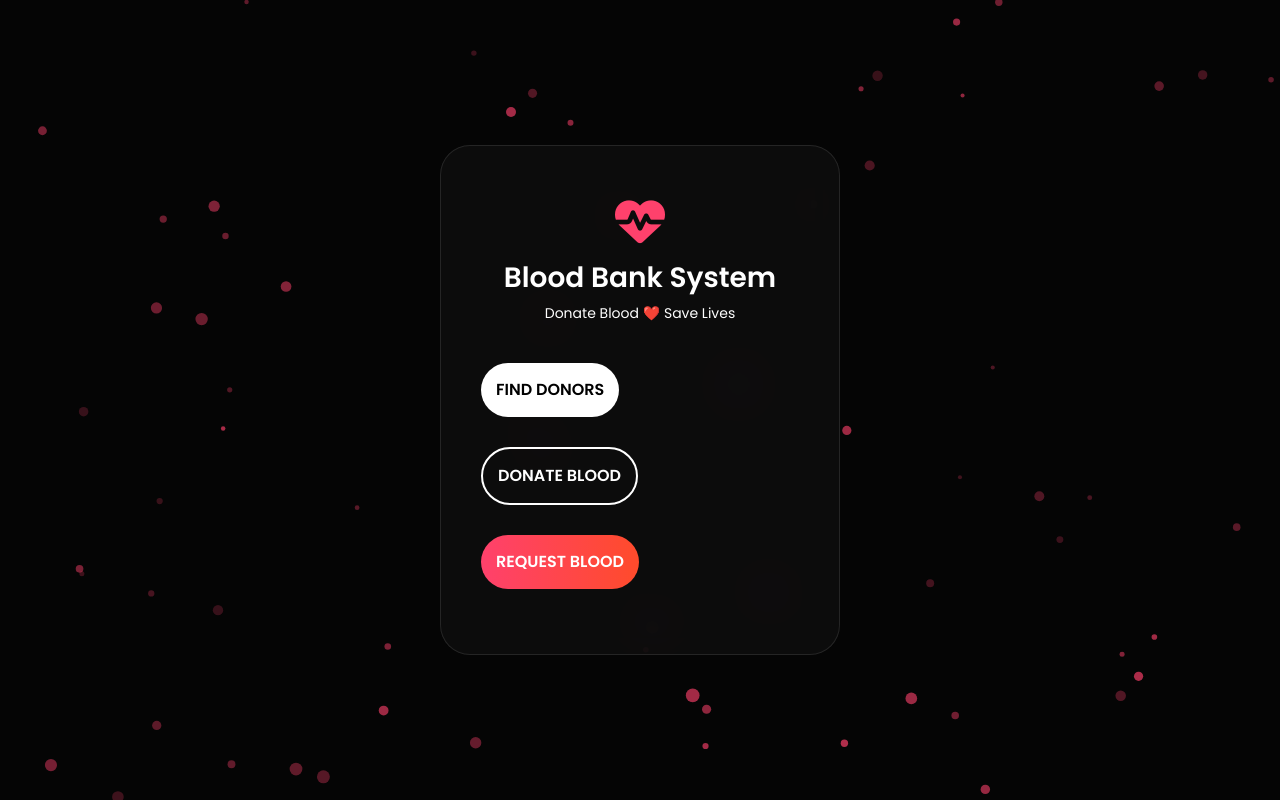
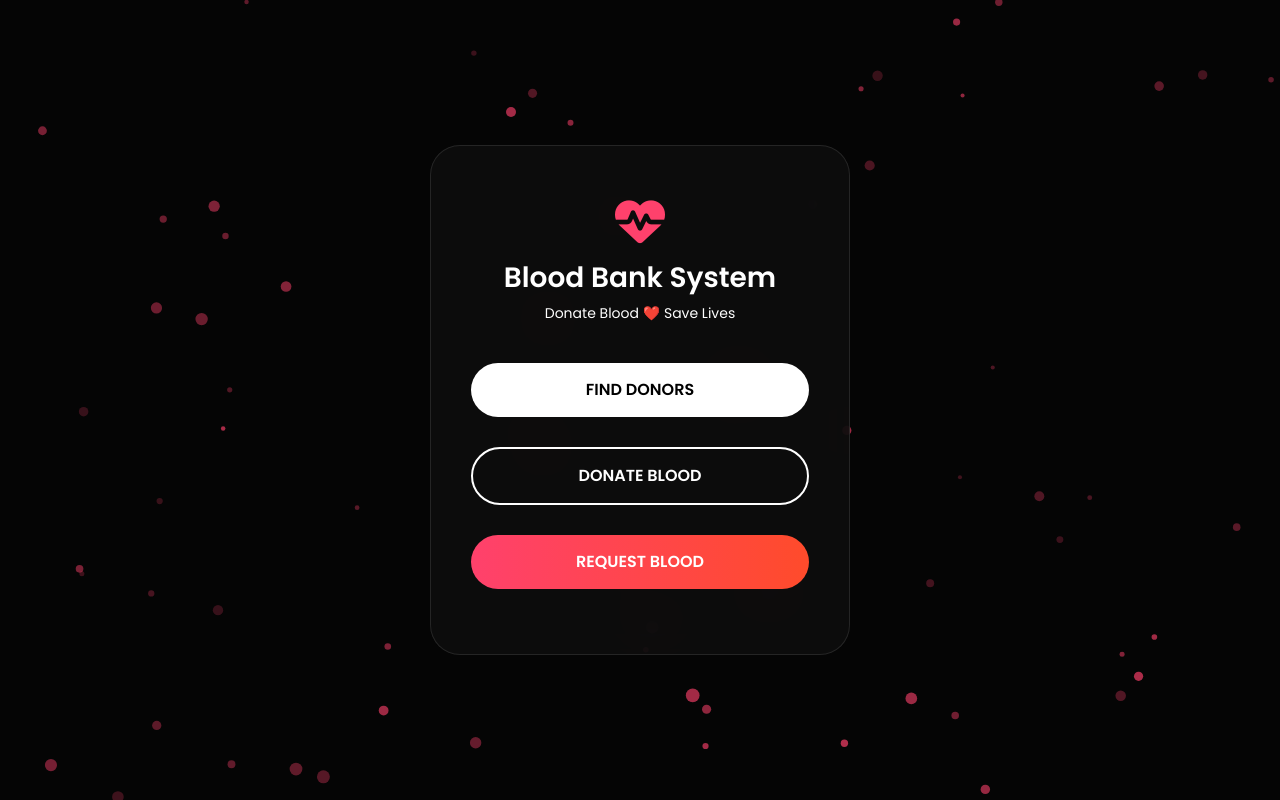
Before and after one commit to himubhatt2305-source/blood-bank-management-system, a website: page public/index.html in a window 1280 px wide. Drawn offline with nearby package versions, Linux system fonts and the light colour scheme.

Commit message:
Update style.css

```diff
--- a/public/style.css
+++ b/public/style.css
@@ -1,40 +1,32 @@
 @import url('https://fonts.googleapis.com/css2?family=Poppins:wght@300;400;600&display=swap');
 
 * { margin: 0; padding: 0; box-sizing: border-box; transition: 0.3s ease; }
-body { font-family: 'Poppins', sans-serif; overflow-x: hidden; }
+body { font-family: 'Poppins', sans-serif; }
 
-/* --- HOME PAGE (3D Animated) --- */
-.home-body {
-    background: #050505;
-    height: 100vh;
-    display: flex;
-    justify-content: center;
-    align-items: center;
+/* --- FIX 1: RESTORE BACKGROUND FOR DONATE & REQUEST --- */
+.page-with-bg {
+    background: linear-gradient(rgba(0,0,0,0.8), rgba(0,0,0,0.8)),
+                url('https://images.unsplash.com/photo-1588776814546-1ffcf47267a5') no-repeat center/cover fixed;
+    min-height: 100vh;
 }
 
-/* Background must be z-index -1 so it doesn't block buttons */
-#bloodCanvas {
-    position: fixed;
-    top: 0;
-    left: 0;
-    width: 100%;
-    height: 100%;
-    z-index: -1;
-}
+/* --- FIX 2: HOME PAGE TABS SIZE & 3D ANIMATION --- */
+.home-body { background: #050505; height: 100vh; overflow: hidden; display: flex; justify-content: center; align-items: center; }
+#bloodCanvas { position: fixed; top: 0; left: 0; z-index: -1; }
 
 .home-box {
     background: rgba(15, 15, 15, 0.85);
-    backdrop-filter: blur(20px);
+    backdrop-filter: blur(25px);
     padding: 50px 40px;
     border-radius: 30px;
     border: 1px solid rgba(255, 255, 255, 0.1);
     text-align: center;
     width: 90%;
-    max-width: 400px;
+    max-width: 420px;
     color: white;
-    z-index: 10;
 }
 
+/* Ensure buttons take full width of the box */
 .btn-premium {
     padding: 15px;
     border-radius: 50px;
@@ -43,47 +35,26 @@ body { font-family: 'Poppins', sans-serif; overflow-x: hidden; }
     text-transform: uppercase;
     display: block;
     margin: 15px 0;
+    width: 100%;
     text-align: center;
 }
 .btn-white { background: white; color: black; }
 .btn-outline { border: 2px solid white; color: white; }
 .btn-red { background: linear-gradient(90deg, #ff416c, #ff4b2b); color: white; border: none; }
 
-/* --- DASHBOARD (As per your Screenshot) --- */
+/* --- DASHBOARD STYLES --- */
 .dashboard-body {
     background: linear-gradient(rgba(0,0,0,0.8), rgba(0,0,0,0.8)),
                 url('https://images.unsplash.com/photo-1615461066159-fea0960485d5') no-repeat center/cover fixed;
-    color: white;
-    min-height: 100vh;
+    color: white; min-height: 100vh;
 }
-
-.sidebar {
-    position: fixed;
-    width: 240px;
-    height: 100%;
-    background: rgba(10, 10, 10, 0.95);
-    backdrop-filter: blur(10px);
-    border-right: 1px solid rgba(255,255,255,0.1);
-    padding-top: 30px;
-    z-index: 1000;
-}
-
+.sidebar { position: fixed; width: 240px; height: 100%; background: rgba(10, 10, 10, 0.95); backdrop-filter: blur(10px); border-right: 1px solid rgba(255,255,255,0.1); padding-top: 30px; z-index: 1000; }
 .sidebar a { display: block; padding: 15px 25px; color: #bbb; text-decoration: none; }
-.sidebar a:hover { color: white; background: rgba(255, 65, 108, 0.2); border-left: 4px solid #ff416c; }
-
 .content { margin-left: 240px; padding: 40px; }
-
 .card-stat { border-radius: 15px; padding: 25px; text-align: center; color: white; margin-bottom: 20px; border: none; }
 .card-red { background: #ff4d4d; }
 .card-blue { background: #4da6ff; }
 .card-green { background: #28a745; }
 .card-yellow { background: #ffc107; color: #111 !important; }
-
-.table-container {
-    background: white;
-    border-radius: 15px;
-    padding: 15px;
-    margin-top: 20px;
-    color: #111;
-}
+.table-container { background: white; border-radius: 15px; padding: 15px; margin-top: 20px; color: #111; }
 .table thead { background: #111; color: white; }
```
